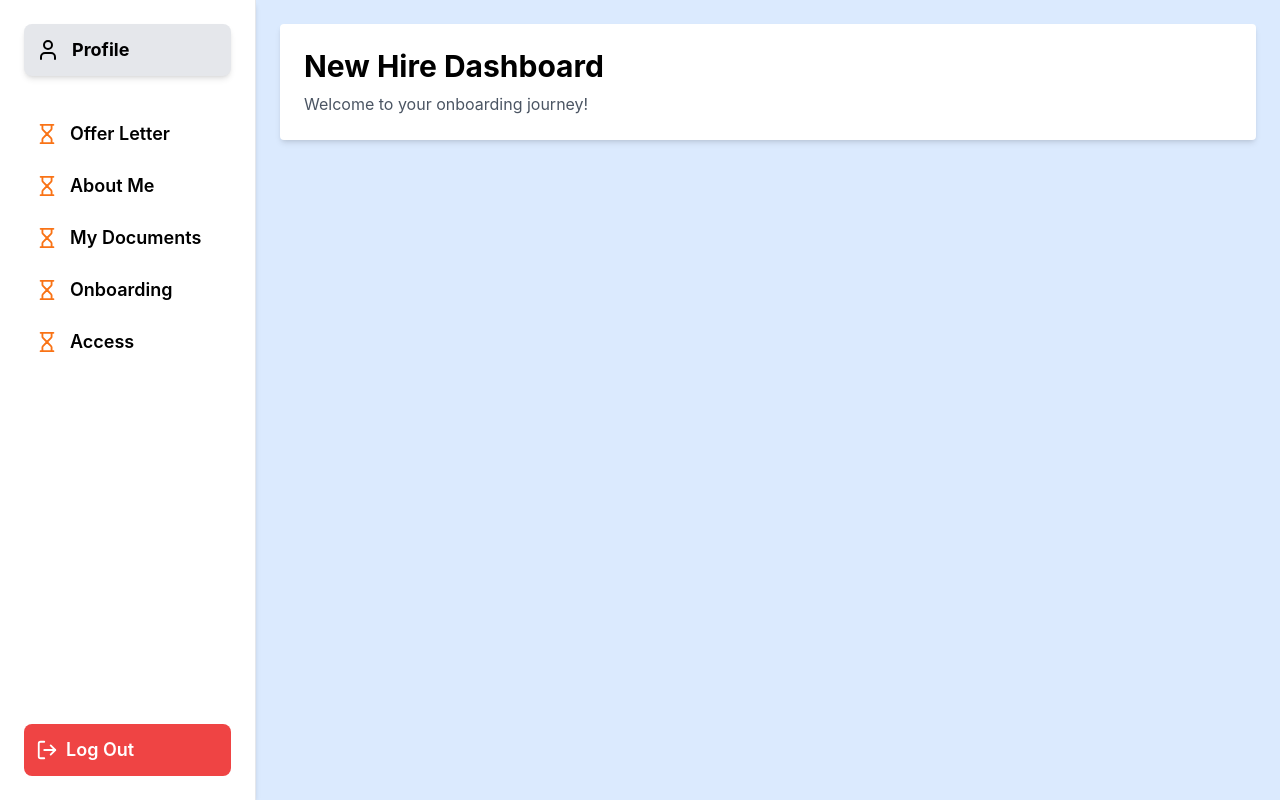
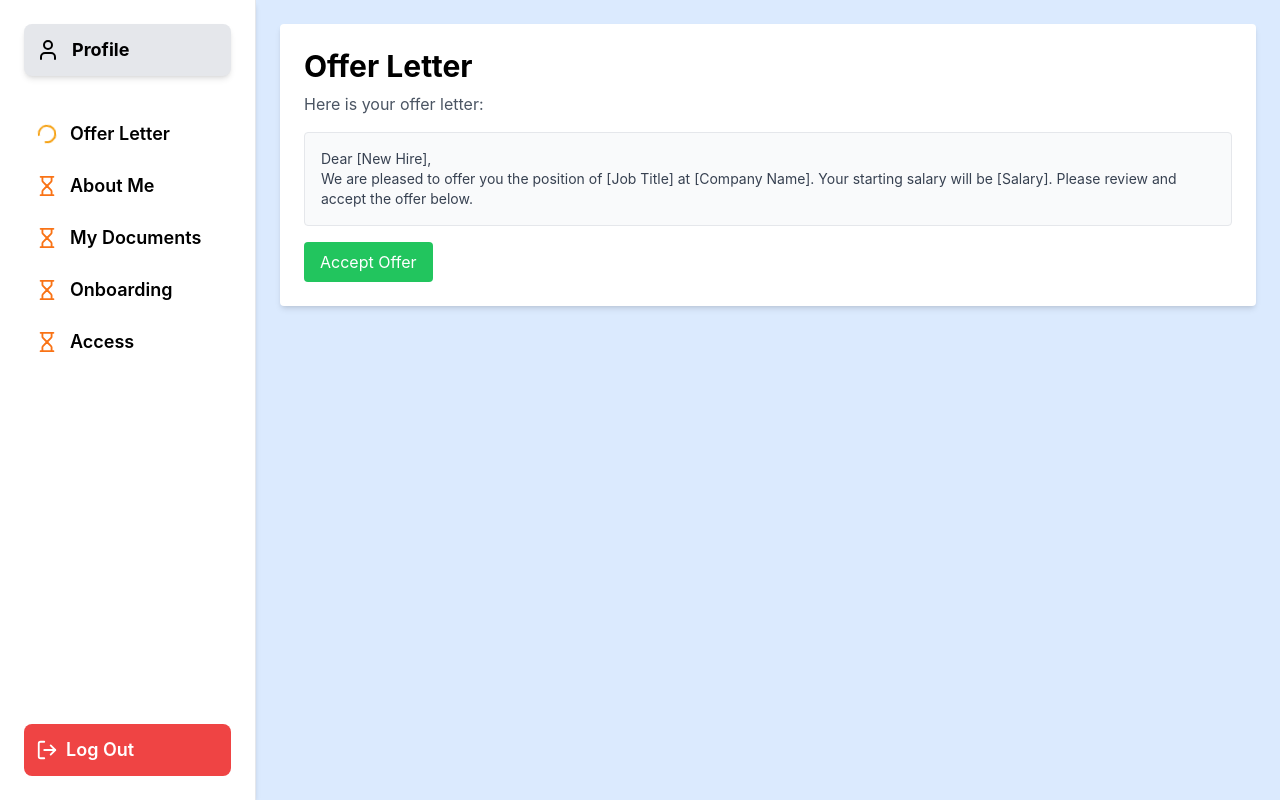
Before and after one commit to bijojp/smoothsail-MVP-frontend, a React (Create React App) app: page /new-hire in a window 1280 px wide. Built offline with nearby package versions, Linux system fonts and the light colour scheme.

Commit message:
flow check circle done

```diff
--- a/src/pages/NewHireDashboard.js
+++ b/src/pages/NewHireDashboard.js
@@ -13,11 +13,15 @@ const SidebarItem = ({ text, completed, active, onClick }) => (
 );
 
 function NewHireDashboard() {
-  const [selectedItem, setSelectedItem] = useState("Dashboard");
+  const [selectedItem, setSelectedItem] = useState("Offer Letter");
 
   // State to track completion status of items
   const [completedItems, setCompletedItems] = useState({
-    "Offer Letter": false, // Initially, Offer Letter is not completed
+    "Offer Letter": false,
+    "About Me": false,
+    "My Documents": false,
+    Onboarding: false,
+    Access: false,
   });
 
   const navigate = useNavigate();
@@ -40,6 +44,28 @@ function NewHireDashboard() {
 
     // Automatically move to "About Me" section
     setSelectedItem("About Me");
+  };
+
+  const handleSubmitProfile = () => {
+    // Mark "About Me" as completed when the form is submitted
+    setCompletedItems((prevState) => ({
+      ...prevState,
+      "About Me": true,
+    }));
+
+    // Move to the "My Documents" section
+    setSelectedItem("My Documents");
+  };
+
+  const handleUploadDocuments = () => {
+    // Mark "My Documents" as completed when the upload is done
+    setCompletedItems((prevState) => ({
+      ...prevState,
+      "My Documents": true,
+    }));
+
+    // Move to the "Onboarding" section
+    setSelectedItem("Onboarding");
   };
 
   const renderContent = () => {
@@ -79,7 +105,7 @@ function NewHireDashboard() {
           </div>
         );
       case "About Me":
-        return <ProfileForm />;
+        return <ProfileForm onSubmit={handleSubmitProfile} />; // Pass the function to handle "submit"
       case "My Documents":
         return (
           <div className="p-6 bg-white shadow-md rounded">
@@ -103,7 +129,12 @@ function NewHireDashboard() {
                 <input type="file" className="w-full p-2 border rounded" />
               </div>
             </div>
-            <button className="mt-4 px-4 py-2 bg-green-500 text-white rounded hover:bg-green-600">Upload</button>
+            <button
+              className="mt-4 px-4 py-2 bg-green-500 text-white rounded hover:bg-green-600"
+              onClick={handleUploadDocuments} // Update completion when clicked
+            >
+              Upload
+            </button>
           </div>
         );
 
@@ -137,16 +168,11 @@ function NewHireDashboard() {
           </button>
 
           {/* Sidebar Items */}
-          <SidebarItem
-            text="Offer Letter"
-            completed={completedItems["Offer Letter"]} // Pass updated completion status
-            active={selectedItem === "Offer Letter"}
-            onClick={setSelectedItem}
-          />
-          <SidebarItem text="About Me" completed={completedItems["Offer Letter"]} active={selectedItem === "About Me"} onClick={setSelectedItem} />
-          <SidebarItem text="My Documents" completed={false} active={selectedItem === "My Documents"} onClick={setSelectedItem} />
-          <SidebarItem text="Onboarding" completed={false} active={selectedItem === "Onboarding"} onClick={setSelectedItem} />
-          <SidebarItem text="Access" completed={false} active={selectedItem === "Access"} onClick={setSelectedItem} />
+          <SidebarItem text="Offer Letter" completed={completedItems["Offer Letter"]} active={selectedItem === "Offer Letter"} onClick={setSelectedItem} />
+          <SidebarItem text="About Me" completed={completedItems["About Me"]} active={selectedItem === "About Me"} onClick={setSelectedItem} />
+          <SidebarItem text="My Documents" completed={completedItems["My Documents"]} active={selectedItem === "My Documents"} onClick={setSelectedItem} />
+          <SidebarItem text="Onboarding" completed={completedItems["Onboarding"]} active={selectedItem === "Onboarding"} onClick={setSelectedItem} />
+          <SidebarItem text="Access" completed={completedItems["Access"]} active={selectedItem === "Access"} onClick={setSelectedItem} />
         </div>
 
         {/* Log Out Button */}
--- a/src/pages/ProfileForm.js
+++ b/src/pages/ProfileForm.js
@@ -1,8 +1,10 @@
 import { useState, useEffect } from "react";
 import { db, auth } from "../firebase";
 import { doc, setDoc, getDoc } from "firebase/firestore";
+import { updateProfile } from "firebase/auth"; // for updating Firebase Authentication profile
 
-function ProfileForm() {
+function ProfileForm({ onSubmit }) {
+  // Accept onSubmit as a prop
   const [formData, setFormData] = useState({
     fullName: "",
     dob: "",
@@ -55,13 +57,22 @@ function ProfileForm() {
         return;
       }
 
+      // Update profile in Firebase Authentication (if needed)
+      await updateProfile(user, {
+        displayName: formData.fullName, // You can add other fields like email or photoURL
+      });
+
+      // Update Firestore profile data
       const userRef = doc(db, "users", user.email);
       await setDoc(userRef, { ...formData }, { merge: true });
 
       setMessage("Profile updated successfully!");
+
+      // Trigger the move to "My Documents" after profile update
+      onSubmit(); // Call the onSubmit function passed as prop
     } catch (error) {
       console.error("Error updating profile:", error);
-      setMessage("Failed to update profile.");
+      setMessage("Failed to update profile. " + error.message); // Display specific error message
     }
     setLoading(false);
   };
```
